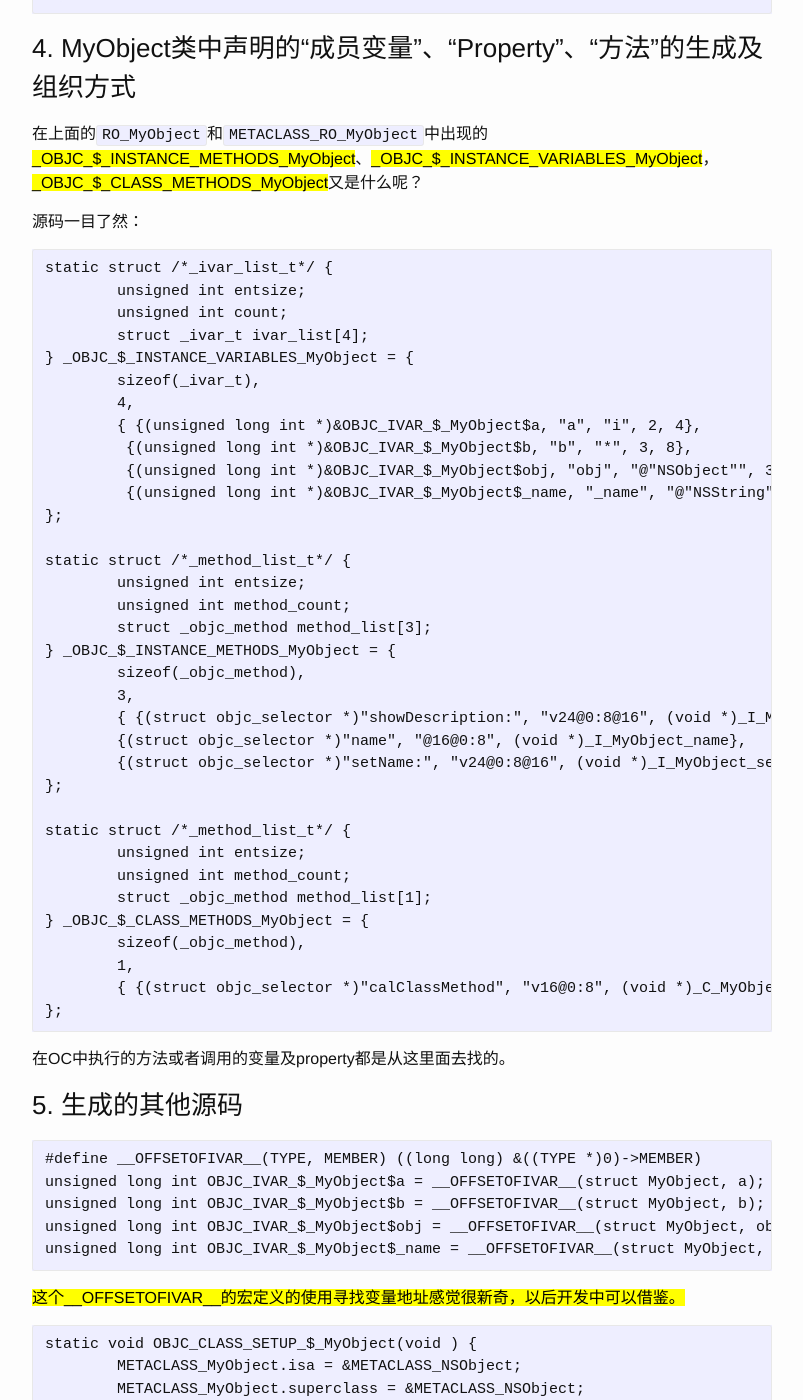
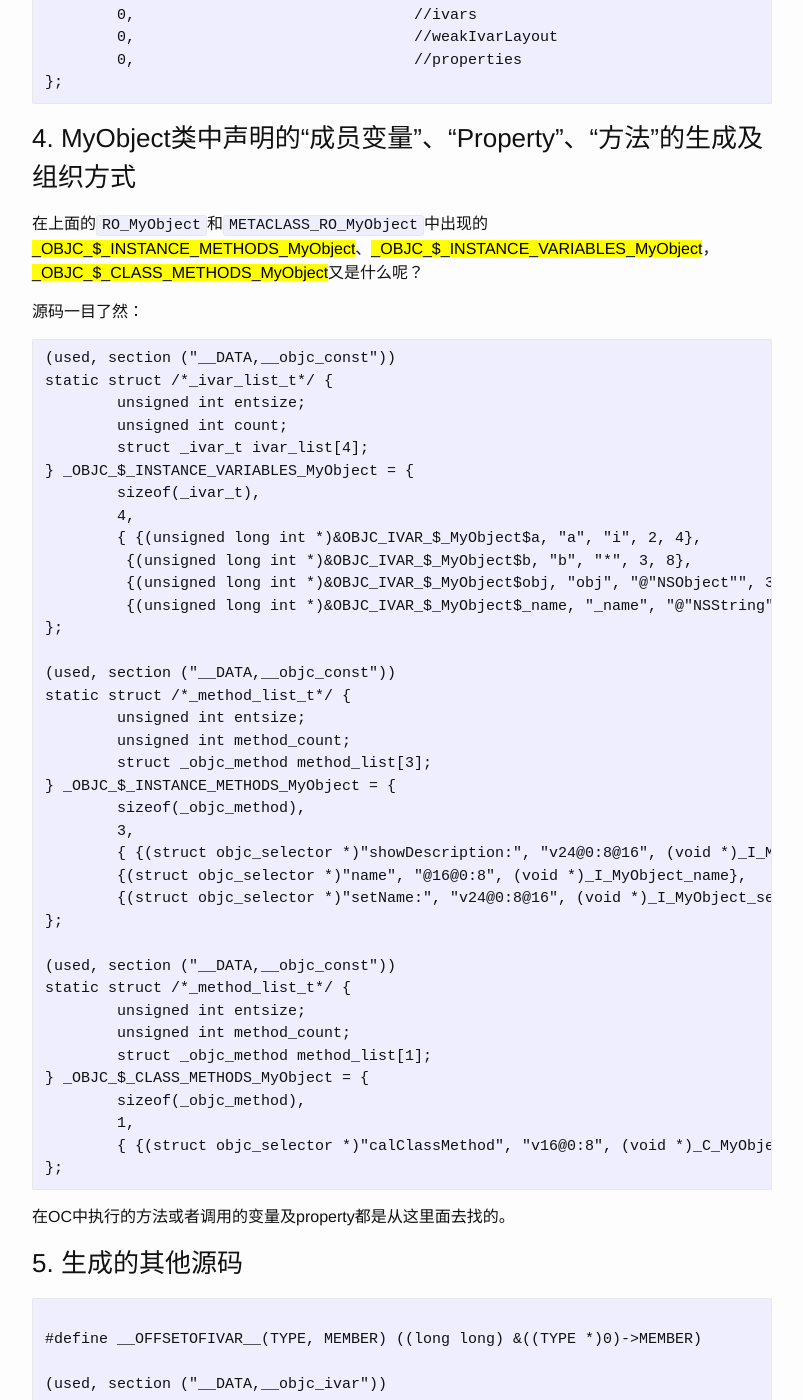
Before and after one commit to war3tiger/war3tiger.github.io, a Jekyll site: the page built from _posts/2017-06-01-RunTime-01.markdown, in a window 1280 px wide and 1400 px high, scrolled down 4562 px. Shown: the whole window, without its empty margins (238-1041 px from the left). Built offline with Jekyll 4.4.1, drawn with Linux system fonts in a browser that asks for light colours; some of the changed text lies outside the part shown.

Commit message:
修改runtime1 文章

````diff
--- a/_posts/2017-06-01-RunTime-01.markdown
+++ b/_posts/2017-06-01-RunTime-01.markdown
@@ -158,6 +158,7 @@ struct _class_t OBJC_CLASS_$_MyObject;//简化为:MyObject
 
 ```
 
+(used, section ("__DATA,__objc_data"))
 struct _class_t MyObject = {
 	0, //_class_t *isa = &METACLASS_MyObject,
 	0, //_class_t *superclass = &NSObject,
@@ -166,6 +167,7 @@ struct _class_t MyObject = {
 	&RO_MyObject, //_class_ro_t *ro,
 };
 
+(used, section ("__DATA,__objc_data"))
 struct _class_t METACLASS_MyObject = {
 	0, // &METACLASS_NSObject,
 	0, // &METACLASS_NSObject,
@@ -174,6 +176,7 @@ struct _class_t METACLASS_MyObject = {
 	&METACLASS_RO_MyObject,
 };
 
+(used, section ("__DATA,__objc_const"))
 static struct _class_ro_t RO_MyObject = {
 	0,                                    //flags
 	__OFFSETOFIVAR__(struct MyObject, a), //instanceStart
@@ -188,6 +191,7 @@ static struct _class_ro_t RO_MyObject = {
 	0,                                    //properties
 };
 
+(used, section ("__DATA,__objc_const"))
 static struct _class_ro_t METACLASS_RO_MyObject = {
 	1,                               //flags
 	sizeof(struct _class_t),         //instanceStart
@@ -209,6 +213,7 @@ static struct _class_ro_t METACLASS_RO_MyObject = {
 源码一目了然：
 
 ```
+(used, section ("__DATA,__objc_const"))
 static struct /*_ivar_list_t*/ {
 	unsigned int entsize;
 	unsigned int count;
@@ -222,6 +227,7 @@ static struct /*_ivar_list_t*/ {
 	 {(unsigned long int *)&OBJC_IVAR_$_MyObject$_name, "_name", "@"NSString"", 3, 8} }
 };
 
+(used, section ("__DATA,__objc_const"))
 static struct /*_method_list_t*/ {
 	unsigned int entsize;
 	unsigned int method_count;
@@ -234,6 +240,7 @@ static struct /*_method_list_t*/ {
 	{(struct objc_selector *)"setName:", "v24@0:8@16", (void *)_I_MyObject_setName_} }
 };
 
+(used, section ("__DATA,__objc_const"))
 static struct /*_method_list_t*/ {
 	unsigned int entsize;
 	unsigned int method_count;
@@ -249,7 +256,10 @@ static struct /*_method_list_t*/ {
 ### 5. 生成的其他源码
 
 ```
+
 #define __OFFSETOFIVAR__(TYPE, MEMBER) ((long long) &((TYPE *)0)->MEMBER)
+
+(used, section ("__DATA,__objc_ivar"))
 unsigned long int OBJC_IVAR_$_MyObject$a = __OFFSETOFIVAR__(struct MyObject, a);
 unsigned long int OBJC_IVAR_$_MyObject$b = __OFFSETOFIVAR__(struct MyObject, b);
 unsigned long int OBJC_IVAR_$_MyObject$obj = __OFFSETOFIVAR__(struct MyObject, obj);
@@ -283,6 +293,7 @@ static struct IMAGE_INFO { unsigned version; unsigned flag; } _OBJC_IMAGE_INFO =
 
 ```
 //_prop_list_t
+(used, section ("__DATA,__objc_const"))
 static struct {
 	unsigned int entsize;  // sizeof(struct _prop_t)
 	unsigned int count_of_properties;
@@ -308,6 +319,9 @@ static struct _class_ro_t RO_MyObject = {
 };
 ```
 
+# 说明
+在生成的C++源码中会出现<mark>**(used, section ("__DATA,__objc_const"))**</mark>、<mark>**(used, section ("__DATA,__objc_ivar"))**</mark>、<mark>**(used, section ("__DATA,__objc_const"))**</mark>类似于这种样式的代码，这个表示用这些标示的变量会被放到程序的数据段，程序启动时runtime会从数据段加载这些信息。
+
 # End
 
 ---
````
